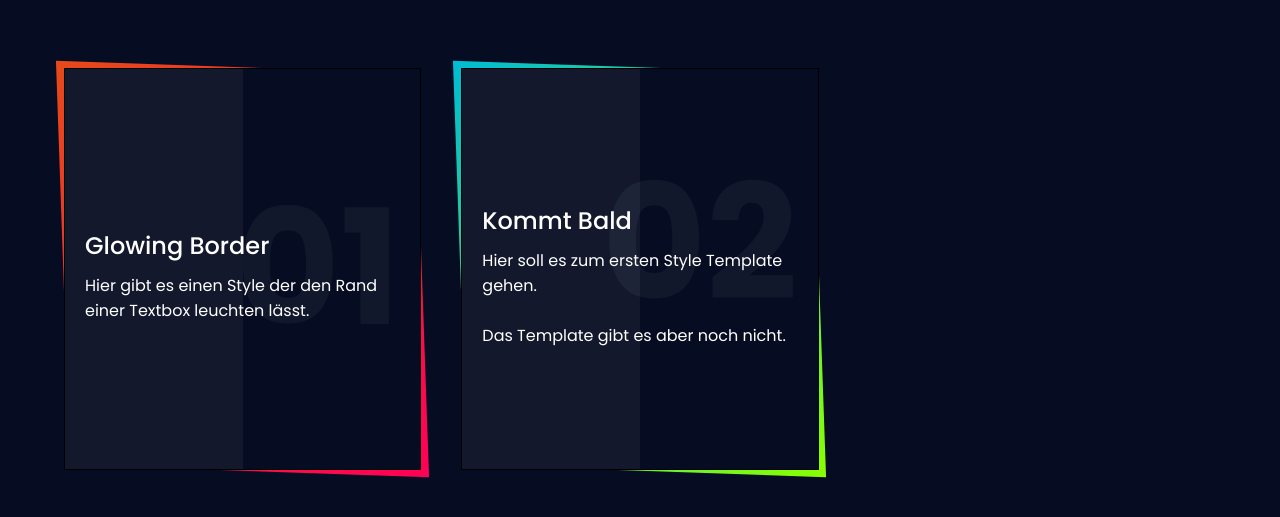
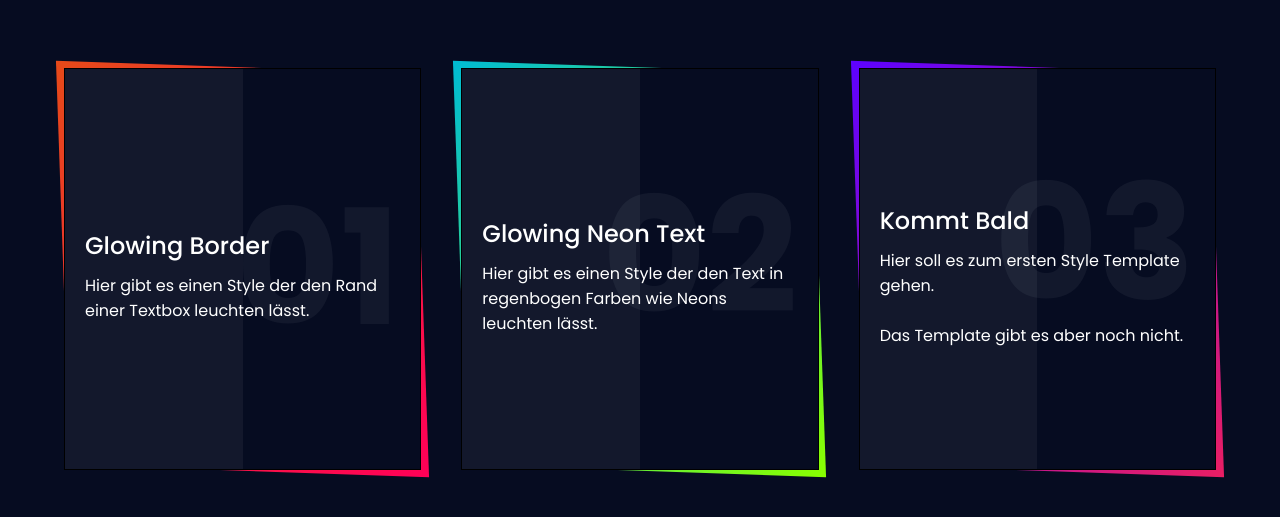
Before and after one commit to ToronLP/Website_Presets, a plain HTML site: page index.html in a window 1280 px wide. Shown: the part 131-648 px from the top of the page. Drawn offline with Linux system fonts and the light colour scheme.

Commit message:
Second Style done and index update

```diff
--- a/index.html
+++ b/index.html
@@ -18,6 +18,14 @@
       <div class="box">
         <div class="content">
           <h2>02</h2>
+          <h3>Glowing Neon Text</h3>
+          <p>Hier gibt es einen Style der den Text in regenbogen Farben wie Neons leuchten lässt.</p>
+          <a href="presets/pre2/pre2.html">Mehr Anzeigen</a>
+        </div>
+      </div>
+      <div class="box">
+        <div class="content">
+          <h2>03</h2>
           <h3>Kommt Bald</h3>
           <p>Hier soll es zum ersten Style Template gehen.<br><br>Das Template gibt es aber noch nicht.</p>
           <a href="#">Mehr Anzeigen</a>
--- /dev/null
+++ b/presets/pre2/style2.css
@@ -0,0 +1,68 @@
+@import url('https://fonts.googleapis.com/css?family=Poppins:100,200,300,400,500,600,700,800,900');
+body{
+  margin: 0;
+  padding: 0;
+  font-family: 'Poppins', sans-serif;
+  background: #000;
+}
+section{
+  position: relative;
+  height: 100vh;
+  width: 100%;
+  background: #000;
+  display: flex;
+  justify-content: center;
+  align-items: center;
+  overflow: hidden;
+}
+section::before{
+  content: '';
+  position: absolute;
+  top: 0;
+  left: 0;
+  width: 100%;
+  height: 100%;
+  background: #00adff;
+  z-index: 1;
+  mix-blend-mode: color;
+  animation: animate 10s linear infinite;
+}
+@keyframes animate{
+  0%{
+    filter: hue-rotate(0deg);
+  }
+  100%{
+    filter: hue-rotate(360deg);
+  }
+}
+div{
+  max-width: 1000px;
+}
+h1,p{
+  position: relative;
+  margin: 0;
+  padding: 0;
+  width: 100%;
+  text-align: center;
+  color: #fff;
+  text-transform: uppercase;
+  font-size: 6em;
+  filter: blur(1px);
+  font-weight: 100;
+  text-shadow: 0 0 10px rgba(255,255,255,1),
+               0 0 20px rgba(255,255,255,1),
+               0 0 40px rgba(255,255,255,1),
+               0 0 80px rgba(255,255,255,1),
+               0 0 160px rgba(255,255,255,1);
+}
+p{
+  font-size: 1em;
+  filter: blur(.6px);
+  font-weight: 100;
+  text-transform: initial;
+  text-shadow: 0 0 1px rgba(255,255,255,1),
+               0 0 2px rgba(255,255,255,1),
+               0 0 4px rgba(255,255,255,1),
+               0 0 8px rgba(255,255,255,1),
+               0 0 16px rgba(255,255,255,1);
+}
```
Also changed, not shown: presets/pre2/pre2.html (added, +16 -0 lines).
